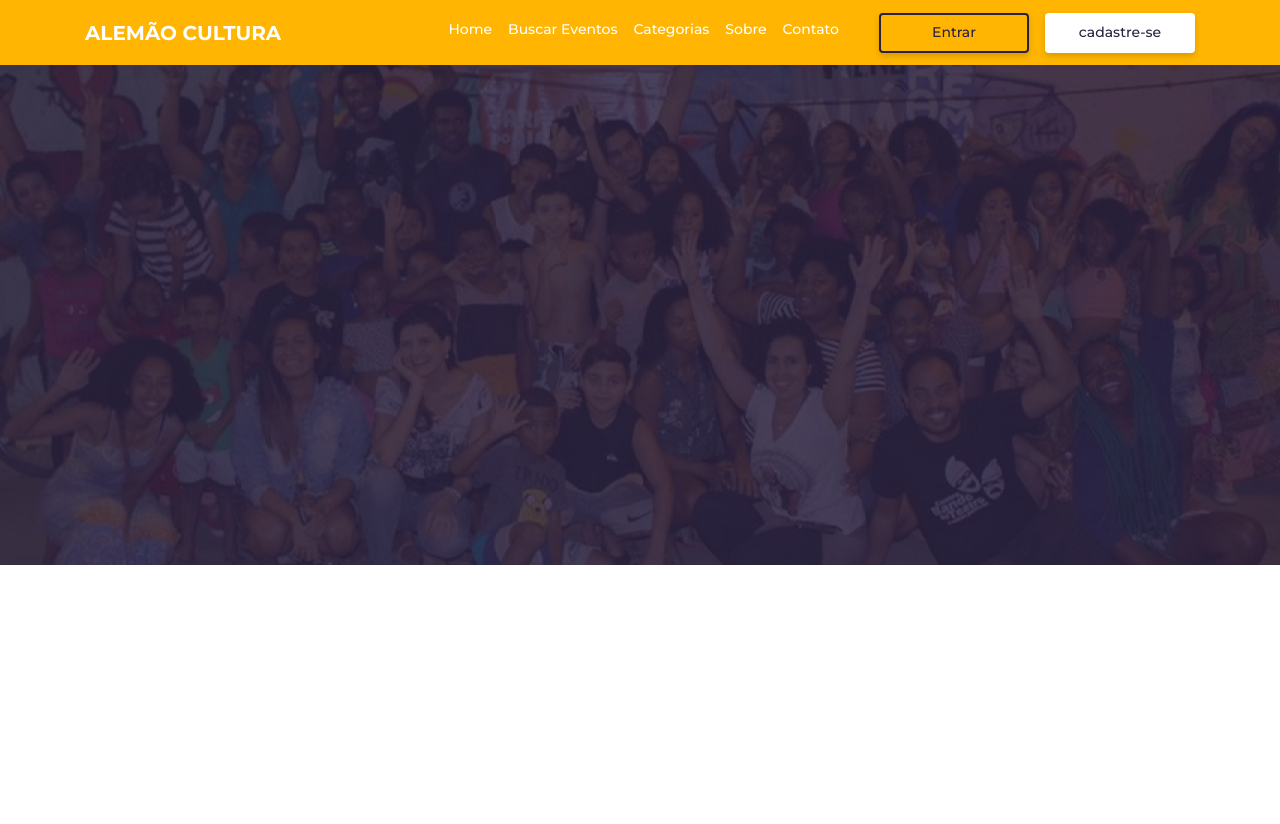
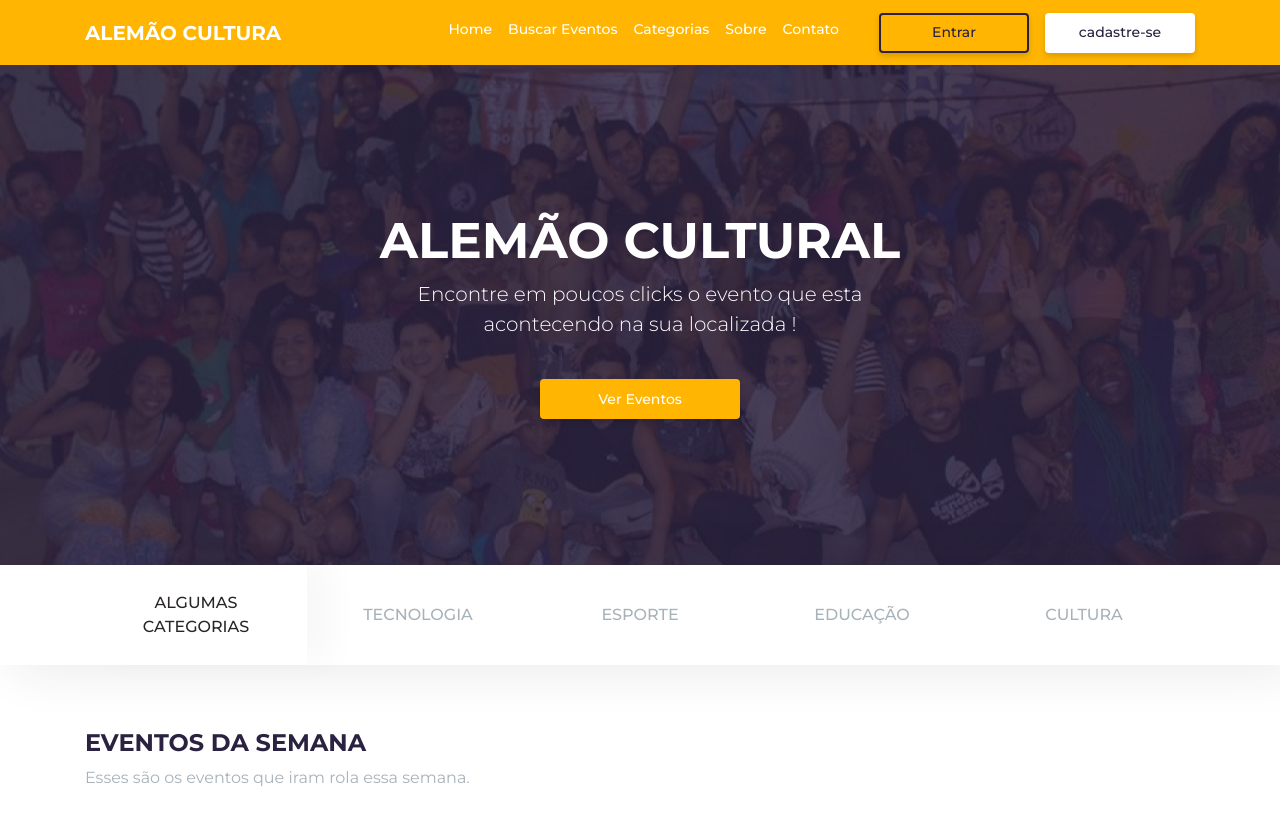
Before and after one commit to JonasJs/alemao-cultural, a Vue app: page / in a window 1280 px wide. Shown: the top 824 px of the page. Before the commit the page ends 800 px from the top, so only its background shows below. Built offline with nearby package versions, Linux system fonts and the light colour scheme; what vuefire would draw is missing.

Commit message:
category bar completed

```diff
--- a/index.html
+++ b/index.html
@@ -5,7 +5,7 @@
     <meta name="viewport" content="width=device-width,initial-scale=1.0">
     <title>Alemão Cultural</title>
 
-	<link rel="stylesheet" href="https://maxcdn.bootstrapcdn.com/bootstrap/4.0.0-beta.2/css/bootstrap.min.css" integrity="sha384-PsH8R72JQ3SOdhVi3uxftmaW6Vc51MKb0q5P2rRUpPvrszuE4W1povHYgTpBfshb" crossorigin="anonymous">
+    <link rel="stylesheet" href="https://maxcdn.bootstrapcdn.com/bootstrap/4.0.0-beta.2/css/bootstrap.min.css" integrity="sha384-PsH8R72JQ3SOdhVi3uxftmaW6Vc51MKb0q5P2rRUpPvrszuE4W1povHYgTpBfshb" crossorigin="anonymous">
 
     <link rel="stylesheet" href="src/assets/css/main.css">
   </head>
@@ -14,8 +14,13 @@
     <!-- built files will be auto injected -->
 
 
+  <!-- Jquery -->
 	<script src="https://code.jquery.com/jquery-3.2.1.slim.min.js" integrity="sha384-KJ3o2DKtIkvYIK3UENzmM7KCkRr/rE9/Qpg6aAZGJwFDMVNA/GpGFF93hXpG5KkN" crossorigin="anonymous"></script>
+  <!-- Popper -->
 	<script src="https://cdnjs.cloudflare.com/ajax/libs/popper.js/1.12.3/umd/popper.min.js" integrity="sha384-vFJXuSJphROIrBnz7yo7oB41mKfc8JzQZiCq4NCceLEaO4IHwicKwpJf9c9IpFgh" crossorigin="anonymous"></script>
-	<script src="https://maxcdn.bootstrapcdn.com/bootstrap/4.0.0-beta.2/js/bootstrap.min.js" integrity="sha384-alpBpkh1PFOepccYVYDB4do5UnbKysX5WZXm3XxPqe5iKTfUKjNkCk9SaVuEZflJ" crossorigin="anonymous"></script>
+	<!-- Boostrap -->
+  <script src="https://maxcdn.bootstrapcdn.com/bootstrap/4.0.0-beta.2/js/bootstrap.min.js" integrity="sha384-alpBpkh1PFOepccYVYDB4do5UnbKysX5WZXm3XxPqe5iKTfUKjNkCk9SaVuEZflJ" crossorigin="anonymous"></script>
+
+
   </body>
 </html>
--- /dev/null
+++ b/source/sass/components/pages/_home.scss
@@ -0,0 +1,51 @@
+//Categorias
+.categories{
+	box-shadow: 16px 3px 52px rgba(42,34,64,0.1113);
+	font-weight:500;
+	ul{
+		display: flex;
+		justify-content: space-between;
+		align-items: center;
+		text-transform: uppercase;
+
+		li:first-child {
+			box-shadow: 24px -4px 33px rgba(42,34,64,0.0300);
+			text-align:center;
+			padding: 20px;
+			a{
+				color:$colorHoverText;
+			}
+		}
+		li{
+			display: flex;
+			align-items: center;
+			justify-content: center;
+			height: 100px;
+			width: calc(100% / 5);
+			a{
+				color:$colorText;
+				&:hover{
+					color:#5e6569;
+				}
+			}
+
+		}
+	}
+}
+
+//Eventos da semana
+
+.events-Week{
+	margin-top:64px;
+	h3{
+		font-size: 24px;
+		font-weight: bold;
+		text-transform: uppercase;
+		color:$colorBlur;
+	}
+	p{
+		font-size: 16px;
+		color:#A8B2B9;
+	}
+
+}
--- /dev/null
+++ b/source/sass/components/shared/_header.scss
@@ -0,0 +1,27 @@
+.header-banner{
+	width:100%;
+	height: 500px;
+	background-image: url('../images/header.png');
+	background-position: center;
+	display: flex;
+	justify-content: center;
+	align-items: center;
+	flex-direction: column;
+	text-align: center;
+	color: $colorWhite;
+
+	h1{
+		font-size: 50px;
+		font-weight: bold;
+		text-transform: uppercase;
+	}
+	p{
+		font-size: 20px;
+		font-weight: 300;
+	}
+	.buttonBase{
+		margin:0 auto;
+		margin-top: 40px;
+		background: $colorBase;
+	}
+}
--- a/source/sass/components/shared/_navigation.scss
+++ b/source/sass/components/shared/_navigation.scss
@@ -42,9 +42,3 @@
 		}
 	}
 }
-.header-banner{
-	width:100%;
-	height: 500px;
-	background-image: url('../images/header.png');
-	background-position: center;
-}
--- a/source/sass/main.scss
+++ b/source/sass/main.scss
@@ -5,6 +5,7 @@
 	margin: 0;
 	padding:0;
 	font-family: 'Montserrat', sans-serif;
+	list-style: none;
 	a:hover{
 		text-decoration: none;
 	}
@@ -20,9 +21,11 @@ body,html, #app{
 
 //Components Shared
 @import "components/shared/navigation";
+@import "components/shared/header";
 
 //Components Pages
 @import "components/pages/login";
+@import "components/pages/home";
 
 //Styles Global
 
--- a/src/components/pages/Home.vue
+++ b/src/components/pages/Home.vue
@@ -1,18 +1,48 @@
 <template>
-  <header id="app">
+  <header id="home">
     <Navigation> </Navigation>
     <section class="header-banner">
+    	<div class="container">
+    		<h1>Alemão cultural</h1>
+    		<p>Encontre em poucos clicks o evento que esta<br>acontecendo na sua localizada !</p>
+    		<a  class="btn buttonBase">Ver Eventos</a>
+    	</div>
     </section>
+    <section class="categories">
+    	<div class="container">
+    		<ul>
+    			<li><a href="">Algumas CATEGORIAS</a></li>
+    			<li><a href="">TECNOLOGIA</a></li> <hr>
+    			<li><a href="">esporte</a></li>
+    			<li><a href="">educação</a></li>
+    			<li><a href="">cultura</a></li>
+    		</ul>
+    	</div>
+    </section>
+    <section class="events-Week">
+    	<div class="container">
+    		<h3>Eventos da semana</h3>
+    		<p>Esses são os eventos que iram rola essa semana.</p>
+
+    	</div>
+    </section>
+    <br>
+    <br>
+    <br>
+    <br>
   </header>
 </template>
 
 <script>
 
 import Navigation from '@/components/shared/Navigation';
+import slide from '@/components/shared/slide';
+
 export default {
   name: 'app',
   components:{
-    Navigation
+    Navigation,
+    slide
   },
   data(){
   	return{
--- /dev/null
+++ b/src/components/shared/slide.vue
@@ -0,0 +1,19 @@
+<template>
+	<section>
+
+    </section>
+</template>
+
+<script>
+
+
+export default {
+  name: 'slide',
+  data () {
+    return {
+
+    }
+  }
+}
+
+</script>
--- a/src/firebase/Firebase.js
+++ b/src/firebase/Firebase.js
@@ -11,8 +11,8 @@ const app = initializeApp({
 
 });
 // Conecta com o db
-//export const db = app.database();
+export const db = app.database();
 // Faz referencia
-//export const eventRef = db.ref('event');
+export const eventRef = db.ref('event');
 
 export const auth = app.auth();
--- a/src/router/index.js
+++ b/src/router/index.js
@@ -19,10 +19,6 @@ let router = new Router({
   routes: [
     {
       path:'*',
-      redirect: '/entrar'
-    },
-    {
-      path:'/home',
       redirect: '/entrar'
     },
     {
@@ -56,7 +52,8 @@ let router = new Router({
       path: '/cadastre-se',
       name: 'SignUp',
       component: SignUp
-    }
+    },
+
   ]
 })
 
```
Also changed, not shown: src/assets/css/main.css (+1 -1 lines), src/assets/js/main.js (added).
